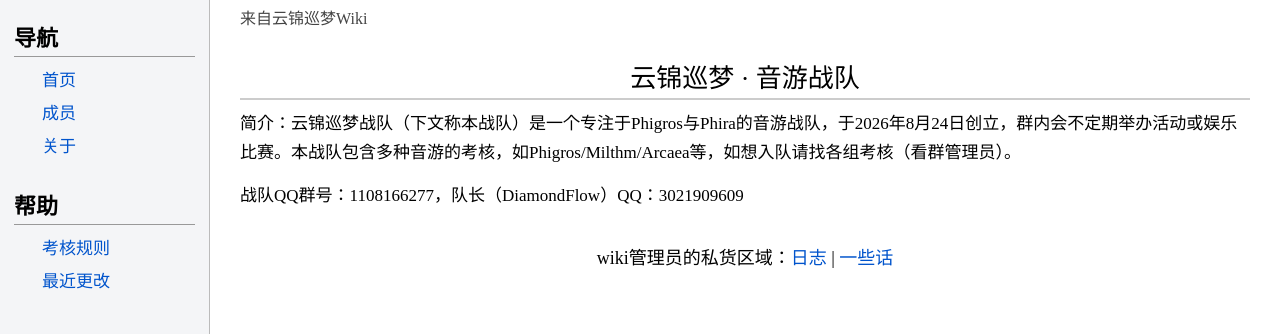
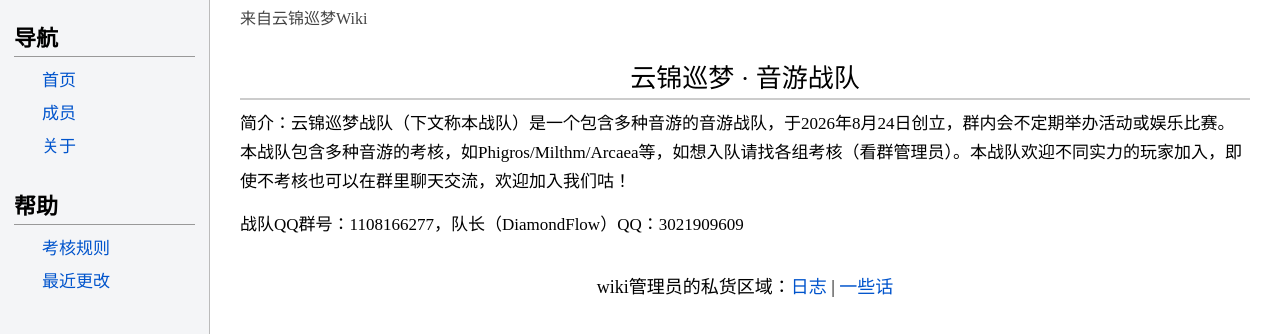
Before and after one commit to YJ-DiamondFlow/YJ-wiki, a plain HTML site: page index.html in a window 1280 px wide. Shown: the part 94-428 px from the top of the page. Drawn offline with Linux system fonts and the light colour scheme.

Commit message:
yj-wiki-261003-02

```diff
--- a/index.html
+++ b/index.html
@@ -30,7 +30,7 @@
     <div class="sub-note">来自云锦巡梦Wiki</div>
 
     <h2>云锦巡梦 · 音游战队</h2>
-    <p>简介：云锦巡梦战队（下文称本战队）是一个专注于Phigros与Phira的音游战队，于2026年8月24日创立，群内会不定期举办活动或娱乐比赛。本战队包含多种音游的考核，如Phigros/Milthm/Arcaea等，如想入队请找各组考核（看群管理员）。</p>
+    <p>简介：云锦巡梦战队（下文称本战队）是一个包含多种音游的音游战队，于2026年8月24日创立，群内会不定期举办活动或娱乐比赛。本战队包含多种音游的考核，如Phigros/Milthm/Arcaea等，如想入队请找各组考核（看群管理员）。本战队欢迎不同实力的玩家加入，即使不考核也可以在群里聊天交流，欢迎加入我们咕！</p>
     <p>战队QQ群号：1108166277，队长（DiamondFlow）QQ：3021909609</p>
 
     <div class="bottom-tip">
```
